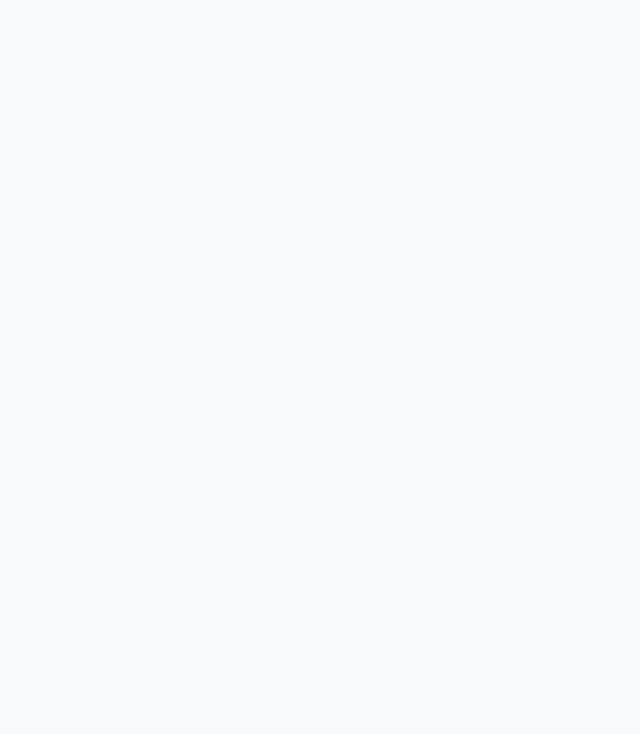
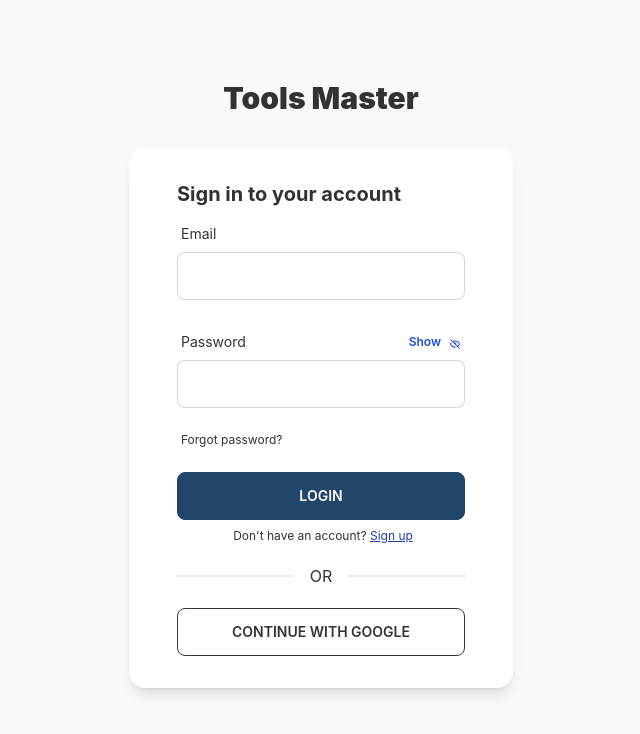
Before and after one commit to SakibAhamedKhan/tools-master-client, a React (Create React App) app: page /login in a window 1280 px wide. Before the commit this address had no page. Shown: the top 734 px of the page, without its empty margins (319-959 px from the left). Built offline with nearby package versions, Linux system fonts and the light colour scheme.

Commit message:
Login and Signup design done

```diff
--- a/package.json
+++ b/package.json
@@ -10,6 +10,8 @@
     "firebase": "^9.8.1",
     "react": "^18.1.0",
     "react-dom": "^18.1.0",
+    "react-hook-form": "^7.31.2",
+    "react-icons": "^4.3.1",
     "react-router-dom": "^6.3.0",
     "react-scripts": "5.0.1",
     "web-vitals": "^2.1.4"
--- a/src/App.js
+++ b/src/App.js
@@ -2,6 +2,8 @@ import { Route, Routes } from 'react-router-dom';
 import './App.css';
 import Blogs from './Pages/Blogs/Blogs';
 import Home from './Pages/Home/Home';
+import Login from './Pages/Login/Login';
+import Signup from './Pages/Login/Signup';
 
 function App() {
   return (
@@ -9,7 +11,9 @@ function App() {
 
         <Routes>
           <Route path='/' element={<Home></Home>}></Route>
-          <Route path='/blogs' element={<Blogs></Blogs>}></Route>
+          <Route path='blogs' element={<Blogs></Blogs>}></Route>
+          <Route path='login' element={<Login></Login>}></Route>
+          <Route path='signup' element={<Signup></Signup>}></Route>
 
         </Routes>
         {/* <h2 className='text-3xl'>Hellow World</h2>
--- a/src/Pages/Home/HomeBanner.js
+++ b/src/Pages/Home/HomeBanner.js
@@ -1,8 +1,10 @@
 import React from 'react';
+import { useNavigate } from 'react-router-dom';
 import banner1 from '../../Assets/images/banner1.jpg';
 import banner2 from '../../Assets/images/banner2.jpg';
 
 const HomeBanner = () => {
+	const navigate = useNavigate();
 	return (
 		<div class="hero min-h-screen" style={{backgroundImage: `url(${banner2})`}}>
 			<div class="hero-overlay bg-opacity-60"></div>
@@ -10,7 +12,9 @@ const HomeBanner = () => {
 				<div class="max-w-md">
 					<h1 class="mb-5 text-5xl font-bold text-white">Tools Need?</h1>
 					<p class="mb-5 text-white">We provide the best quality tools all over the world</p>
-					<button class="btn btn-primary text-white bg-gradient-to-r from-primary to-secondary">Get Started</button>
+					<button onClick={() => {
+						navigate('/signup');
+					}} class="btn btn-primary text-white bg-gradient-to-r from-primary to-secondary">Get Started</button>
 				</div>
 			</div>
 		</div>
--- a/src/Pages/Home/HomeTools.js
+++ b/src/Pages/Home/HomeTools.js
@@ -14,7 +14,7 @@ const HomeTools = () => {
 	toolWithSkip = tools.slice(0,6);
 	return (
 		<div className='my-20 mx-auto px-10 max-w-screen-2xl'>
-			<h2 className='text-center text-5xl font-bold mb-4'>Our Tools: {toolWithSkip.length}</h2>
+			<h2 className='text-center text-5xl font-bold mb-4'>Our Tools</h2>
 			<p className='text-center text-xl text-slate-400 mb-20'>Chose your favourite tools</p>
 
 			<div className='grid grid-cols-1 md:grid-cols-2 lg:grid-cols-3 gap-10 justify-items-center'>
--- a/src/Pages/Home/NavBar.js
+++ b/src/Pages/Home/NavBar.js
@@ -5,7 +5,7 @@ const NavBar = () => {
 	const menuItems = <>
 		<li className='text-white font-semibold'><Link to='/'>Home</Link></li>
 		<li className='text-white font-semibold'><Link to='/blogs'>Blogs</Link></li>
-		<li className='text-white font-semibold'><Link to='/'>Login</Link></li>
+		<li className='text-white font-semibold'><Link to='/login'>Login</Link></li>
 	</>
 	return (
 		<div class="navbar bg-gradient-to-r from-accent to-neutral fixed z-10">
--- /dev/null
+++ b/src/Pages/Login/Login.js
@@ -0,0 +1,101 @@
+import React, { useState } from 'react';
+import { useForm } from "react-hook-form";
+import { BiShowAlt, BiHide } from "react-icons/bi";
+import { Link } from 'react-router-dom';
+import SocialGoogle from './SocialGoogle';
+
+
+const Login = () => {
+	const { register, formState: { errors }, handleSubmit } = useForm();
+	const [show, setShow] = useState(false);
+
+	const onSubmit = data => {
+		console.log(data);
+	}
+
+	return (
+		<div className='flex justify-center flex-col items-center my-20'>
+			<h2 className='text-3xl font-black mb-8'>Tools Master</h2>
+			<form onSubmit={handleSubmit(onSubmit)}>
+				<div class="card flex-shrink-0 w-full md:w-screen lg:w-screen max-w-sm shadow-lg bg-white px-4">
+					<div class="card-body">
+						<h2 className='text-xl font-bold'>Sign in to your account</h2>
+						<div class="form-control">
+							<label class="label">
+								<span class="label-text">Email</span>
+							</label>
+							<input type="text" class="input input-bordered bg-white"
+							{...register('email', {
+								required:{
+									value: true,
+									message: 'Email must be Required'
+								},
+								pattern: {
+									value: /^[\w-\.]+@([\w-]+\.)+[\w-]{2,4}$/,
+									message: 'Email is Invaild'
+								}
+							})}
+							/>
+							<label class="label">
+								{errors.email?.type === 'required' && <span class="label-text-alt text-red-500">{errors.email.message}</span>}
+								{errors.email?.type === 'pattern' && <span class="label-text-alt text-red-500">{errors.email.message}</span>}
+							</label>
+						</div>
+						<div class="form-control">
+						<label class="label">
+								<span class="label-text">Password</span>
+								<span class="label-text-alt ">
+									{
+										show?
+										<div onClick={()=>{
+											setShow(!show)
+										}} className='flex items-center text-blue-700 font-semibold'>
+											<p>Hide</p><BiShowAlt className='mt-1 ml-2'></BiShowAlt>
+										</div>
+										:
+										<div onClick={() =>{
+											setShow(!show)
+										}} className='flex items-center text-blue-700 font-semibold'>
+											<p>Show</p><BiHide className='mt-1 ml-2'></BiHide>
+										</div>
+
+									}
+								</span>
+							</label>
+							<input type={ show ? 'text' : 'password'}  class="input input-bordered bg-white"
+							{...register('password', {
+								required:{
+									value: true,
+									message: 'Password must be Required'
+								},
+								minLength: {
+									value: 6,
+									message: 'Password must be Character or longer'
+								}
+							})}
+							/>
+							<label class="label">
+								{errors.password?.type === 'required' && <span class="label-text-alt text-red-500">{errors.password.message}</span>}
+								{errors.password?.type === 'minLength' && <span class="label-text-alt text-red-500">{errors.password.message}</span>}
+							</label>
+							<label class="label">
+								<button text-red-500 class="label-text-alt link link-hover">Forgot password?</button>
+							</label>
+						</div>
+						<div class="form-control mt-2">
+							<button type='submit' class="btn btn-accent text-white">Login</button>
+						</div>
+						<p className='label-text-alt ml-1 text-center'>Don't have an account? <Link to='/signup' className='text-blue-800 underline'>Sign up</Link></p>
+
+						<div class="divider">OR</div>
+
+						<SocialGoogle></SocialGoogle>
+					</div>
+				</div>
+			</form>
+
+		</div>
+	);
+};
+
+export default Login;
--- /dev/null
+++ b/src/Pages/Login/Signup.js
@@ -0,0 +1,113 @@
+import React, { useState } from 'react';
+import { useForm } from 'react-hook-form';
+import { BiShowAlt, BiHide } from "react-icons/bi";
+import { Link } from 'react-router-dom';
+import SocialGoogle from './SocialGoogle';
+
+const Signup = () => {
+	const { register, formState: { errors }, handleSubmit } = useForm();
+	const [show1, setShow1] = useState(false);
+
+	const onSubmit = data => {
+		console.log(data);
+	}
+
+	return (
+		<div className='flex justify-center flex-col items-center my-20'>
+			<h2 className='text-3xl font-black mb-8'>Tools Master</h2>
+			<form onSubmit={handleSubmit(onSubmit)}>
+				<div class="card flex-shrink-0 w-full md:w-screen lg:w-screen max-w-sm shadow-lg bg-white px-4">
+					<div class="card-body">
+						<h2 className='text-xl font-bold'>Sign up your account</h2>
+						<div class="form-control">
+							<label class="label">
+								<span class="label-text">Name</span>
+							</label>
+							<input type="text" class="input input-bordered bg-white"
+							{...register('name', {
+								required:{
+									value: true,
+									message: 'Name must be Required'
+								}
+							})}
+							/>
+							<label class="label">
+								{errors.name?.type === 'required' && <span class="label-text-alt text-red-500">{errors.name.message}</span>}
+							</label>
+						</div>
+						<div class="form-control">
+							<label class="label">
+								<span class="label-text">Email</span>
+							</label>
+							<input type="text" class="input input-bordered bg-white"
+							{...register('email', {
+								required:{
+									value: true,
+									message: 'Email must be Required'
+								},
+								pattern: {
+									value: /^[\w-\.]+@([\w-]+\.)+[\w-]{2,4}$/,
+									message: 'Email is Invaild'
+								}
+							})}
+							/>
+							<label class="label">
+								{errors.email?.type === 'required' && <span class="label-text-alt text-red-500">{errors.email.message}</span>}
+								{errors.email?.type === 'pattern' && <span class="label-text-alt text-red-500">{errors.email.message}</span>}
+							</label>
+						</div>
+						<div class="form-control">
+						<label class="label">
+								<span class="label-text">Password</span>
+								<span class="label-text-alt ">
+									{
+										show1?
+										<div onClick={()=>{
+											setShow1(!show1)
+										}} className='flex items-center text-blue-700 font-semibold'>
+											<p>Hide</p><BiShowAlt className='mt-1 ml-2'></BiShowAlt>
+										</div>
+										:
+										<div onClick={() =>{
+											setShow1(!show1)
+										}} className='flex items-center text-blue-700 font-semibold'>
+											<p>Show</p><BiHide className='mt-1 ml-2'></BiHide>
+										</div>
+
+									}
+								</span>
+							</label>
+							<input type={ show1 ? 'text' : 'password'}  class="input input-bordered bg-white"
+							{...register('password', {
+								required:{
+									value: true,
+									message: 'Password must be Required'
+								},
+								minLength: {
+									value: 6,
+									message: 'Password must be Character or longer'
+								}
+							})}
+							/>
+							<label class="label">
+								{errors.password?.type === 'required' && <span class="label-text-alt text-red-500">{errors.password.message}</span>}
+								{errors.password?.type === 'minLength' && <span class="label-text-alt text-red-500">{errors.password.message}</span>}
+							</label>
+						</div>
+						<div class="form-control mt-2">
+							<button type='submit' class="btn btn-accent text-white">Login</button>
+						</div>
+						<p className='label-text-alt ml-1 text-center'>Already have an account? <Link to='/login' className='text-blue-800 underline'>Log in</Link></p>
+
+						<div class="divider">OR</div>
+
+						<SocialGoogle></SocialGoogle>
+					</div>
+				</div>
+			</form>
+
+		</div>
+	);
+};
+
+export default Signup;
--- /dev/null
+++ b/src/Pages/Login/SocialGoogle.js
@@ -0,0 +1,11 @@
+import React from 'react';
+
+const SocialGoogle = () => {
+	return (
+		<div className='w-full'>
+			<button class="btn btn-error btn-outline w-full">Continue with Google</button>
+		</div>
+	);
+};
+
+export default SocialGoogle;
```
Also changed, not shown: src/Pages/Home/HomeTool.js (+7 -4 lines), 1 other file (tests, documents, lock files or other folders).
